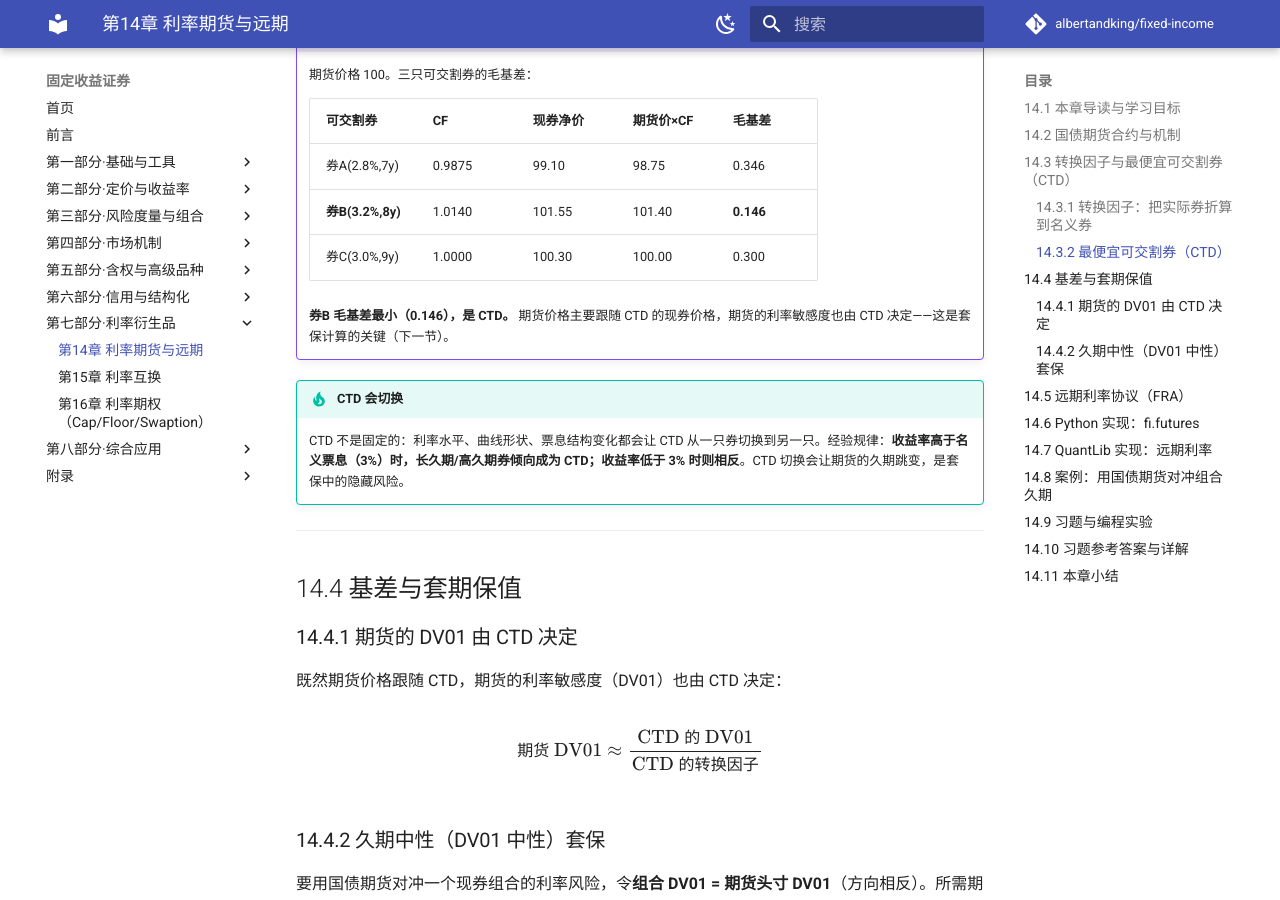
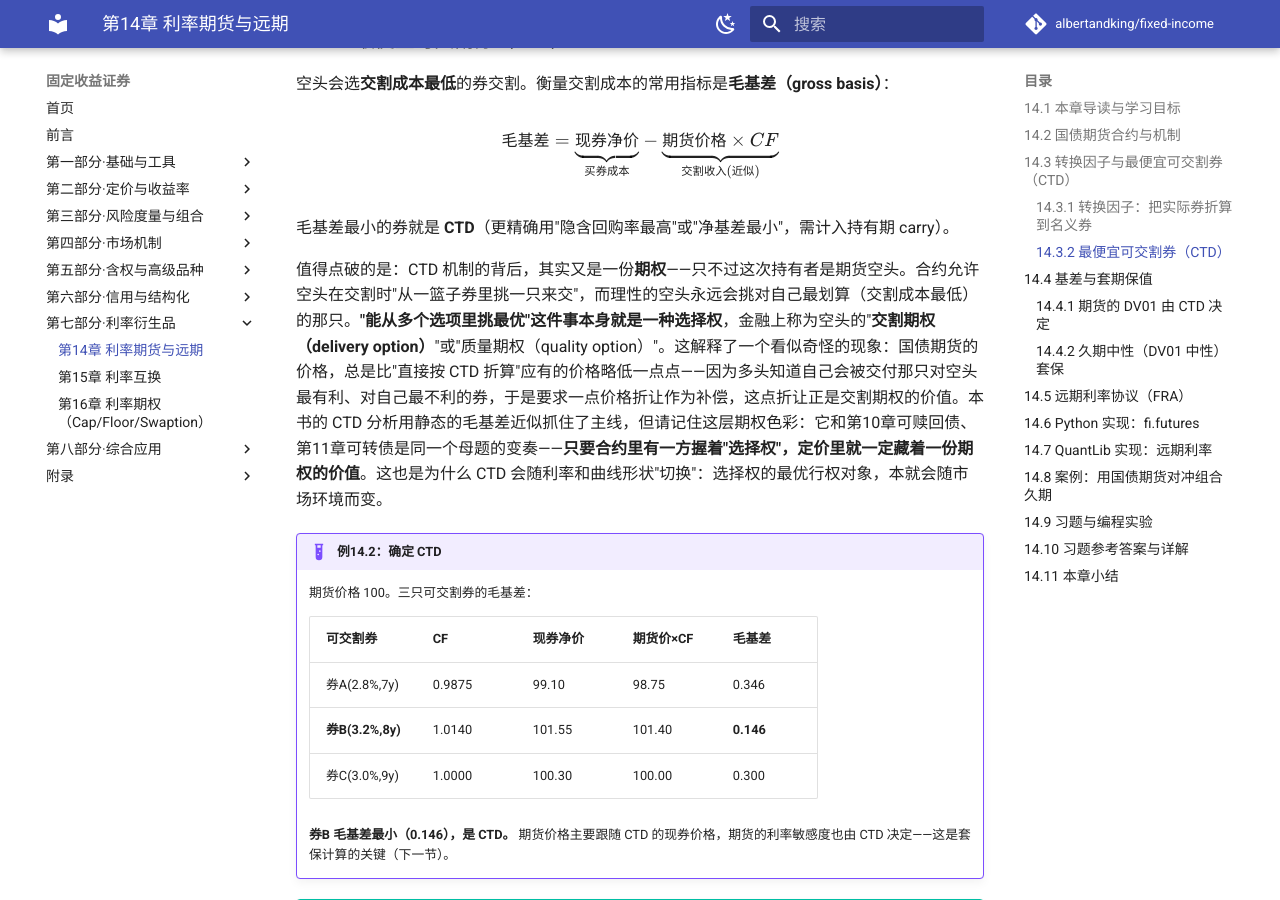
Before and after one commit to albertandking/fixed-income, an MkDocs documentation site: the page built from book/part7/14-futures-forwards.md, in a window 1280 px wide and 900 px high, scrolled down 2431 px. Built offline with MkDocs 1.6.1 and Material for MkDocs 9.7.7, drawn with Linux system fonts in a browser that asks for light colours; comment, search, counter and statistics services are not loaded; some of the changed text lies outside the part shown.

Commit message:
第14章散文加厚：14.2期货=拨旋钮的轻资本革命、14.3 CTD=空头的交割期权(质量期权)与全书期权母题呼应

```diff
--- a/book/part7/14-futures-forwards.md
+++ b/book/part7/14-futures-forwards.md
@@ -42,6 +42,8 @@
 - **保证金 + 每日盯市（mark-to-market）**：杠杆交易，每日结算盈亏；
 - **实物交割**：到期由期货空头选择交割哪只可交割券，并按**转换因子**换算交割金额。
 
+为什么国债期货的出现，是利率风险管理的一次"革命"？设想一家保险公司看空债市、想把组合久期砍掉一半。在没有期货的年代，它只能**真刀真枪地抛售现券**——卖出几十亿元的国债，不仅要支付高昂的买卖价差和冲击成本，还会惊动市场、压低自己手里其余持仓的价格，更别提卖出后这笔钱还得重新找地方安放。而有了国债期货，它只需缴纳一笔**几个百分点的保证金**、卖出相应数量的期货合约，几分钟内就能把组合久期调到目标，现券则原封不动地躺在账上。**同样是改变利率敞口，前者是搬动整座货仓，后者只是拨动一个旋钮。** 这种"用小额保证金、高流动性的标准合约，撬动大额利率敞口调整"的能力，让利率风险管理从"重资产"一跃进入"轻资本"时代——对冲、久期择时、套利都因此变得灵活而廉价。这也是为什么中金所国债期货上市后迅速成为中国机构管理利率风险的核心工具。
+
 ---
 
 ## 14.3 转换因子与最便宜可交割券（CTD）
@@ -74,6 +76,8 @@
 $$\text{毛基差}=\underbrace{\text{现券净价}}_{\text{买券成本}}-\underbrace{\text{期货价格}\times CF}_{\text{交割收入(近似)}}$$
 
 毛基差最小的券就是 **CTD**（更精确用"隐含回购率最高"或"净基差最小"，需计入持有期 carry）。
+
+值得点破的是：CTD 机制的背后，其实又是一份**期权**——只不过这次持有者是期货空头。合约允许空头在交割时"从一篮子券里挑一只来交"，而理性的空头永远会挑对自己最划算（交割成本最低）的那只。**"能从多个选项里挑最优"这件事本身就是一种选择权**，金融上称为空头的"**交割期权（delivery option）**"或"质量期权（quality option）"。这解释了一个看似奇怪的现象：国债期货的价格，总是比"直接按 CTD 折算"应有的价格略低一点点——因为多头知道自己会被交付那只对空头最有利、对自己最不利的券，于是要求一点价格折让作为补偿，这点折让正是交割期权的价值。本书的 CTD 分析用静态的毛基差近似抓住了主线，但请记住这层期权色彩：它和第10章可赎回债、第11章可转债是同一个母题的变奏——**只要合约里有一方握着"选择权"，定价里就一定藏着一份期权的价值**。这也是为什么 CTD 会随利率和曲线形状"切换"：选择权的最优行权对象，本就会随市场环境而变。
 
 !!! example "例14.2：确定 CTD"
     期货价格 100。三只可交割券的毛基差：
```
